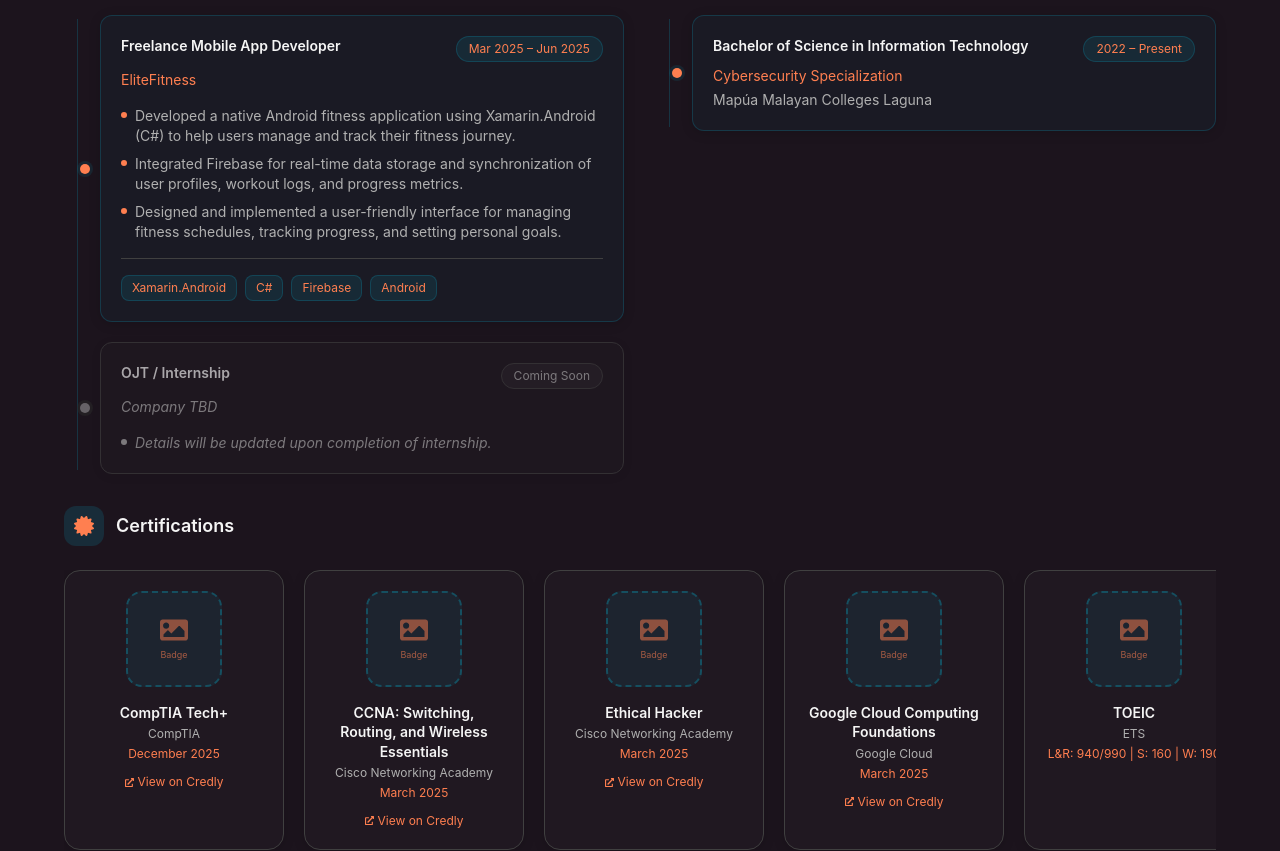
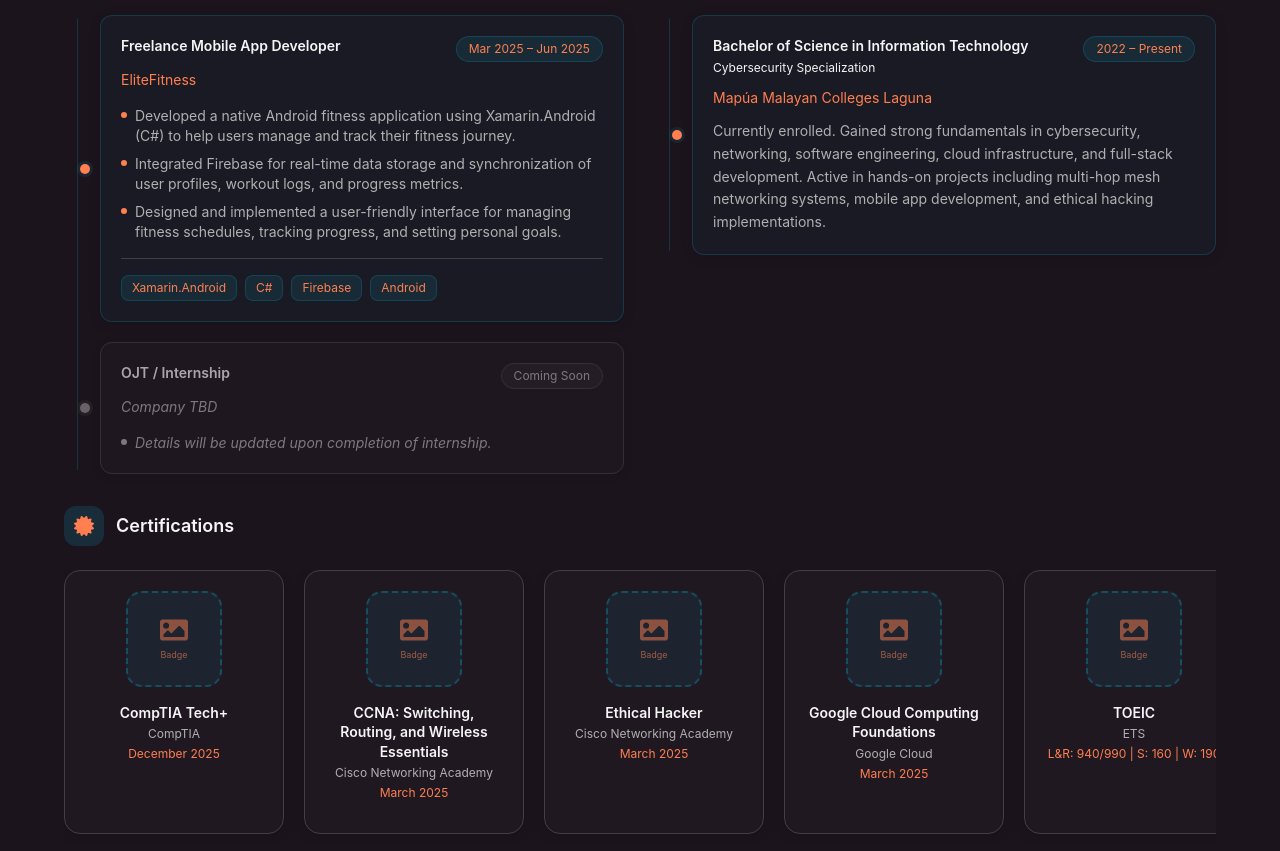
Before and after one commit to christian-dela-cruz/cjadelacruz-web-portfolio, a Next.js app: page / in a window 1280 px wide. Shown: the part 1580-2431 px from the top of the page. Built offline with nearby package versions, Linux system fonts and the light colour scheme.

Commit message:
UI changes

```diff
--- a/app/page.tsx
+++ b/app/page.tsx
@@ -680,34 +680,39 @@
           (e.currentTarget as HTMLDivElement).style.boxShadow = "0 2px 12px rgba(0,0,0,0.15)";
         }}
       >
-                      <div className="flex flex-wrap items-start justify-between gap-2 mb-1">
+        <div className="flex flex-wrap items-start justify-between gap-2 mb-3">
+          <div className="flex-1">
             <h4
-                          className="font-semibold text-sm"
+              className="font-semibold text-sm mb-1"
               style={{ color: "var(--foreground)" }}
             >
               Bachelor of Science in Information Technology
             </h4>
+            <p className="text-xs" style={{ color: "var(--foreground)" }}>
+              Cybersecurity Specialization
+            </p>
+          </div>
           <span
-                          className="text-xs px-3 py-1 rounded-full"
+            className="text-xs px-3 py-1 rounded-full whitespace-nowrap"
             style={{
               background: accentBg,
               color: "var(--accent)",
               border: `1px solid ${accentBorder}`,
-                            whiteSpace: "nowrap",
             }}
           >
             2022 – Present
           </span>
         </div>
-                      <p className="text-sm mb-1" style={{ color: "var(--accent)" }}>
-                        Cybersecurity Specialization
+
+        <p className="text-sm mb-3" style={{ color: "var(--accent)" }}>
+          Mapúa Malayan Colleges Laguna
         </p>
-                      <p className="text-sm" style={{ color: "var(--muted)" }}>
-                        Mapúa Malayan Colleges Laguna
+
+        <p className="text-sm leading-relaxed" style={{ color: "var(--muted)" }}>
+          Currently enrolled. Gained strong fundamentals in cybersecurity, networking, software engineering, cloud infrastructure, and full-stack development. Active in hands-on projects including multi-hop mesh networking systems, mobile app development, and ethical hacking implementations.
         </p>
       </div>
     </div>
-
   </div>
 </div>
             </div>
@@ -776,13 +781,6 @@
                       </p>
                       {cert.credlyUrl && (
                         <div className="flex justify-center mt-3">
-                          <span
-                            className="inline-flex items-center gap-1 text-xs"
-                            style={{ color: "var(--accent)" }}
-                          >
-                            <FaExternalLinkAlt size={9} />
-                            View on Credly
-                          </span>
                         </div>
                       )}
                     </>
```
Also changed, not shown: public/comptia.png (added). Lines whose indentation alone changed are shown as unchanged.
